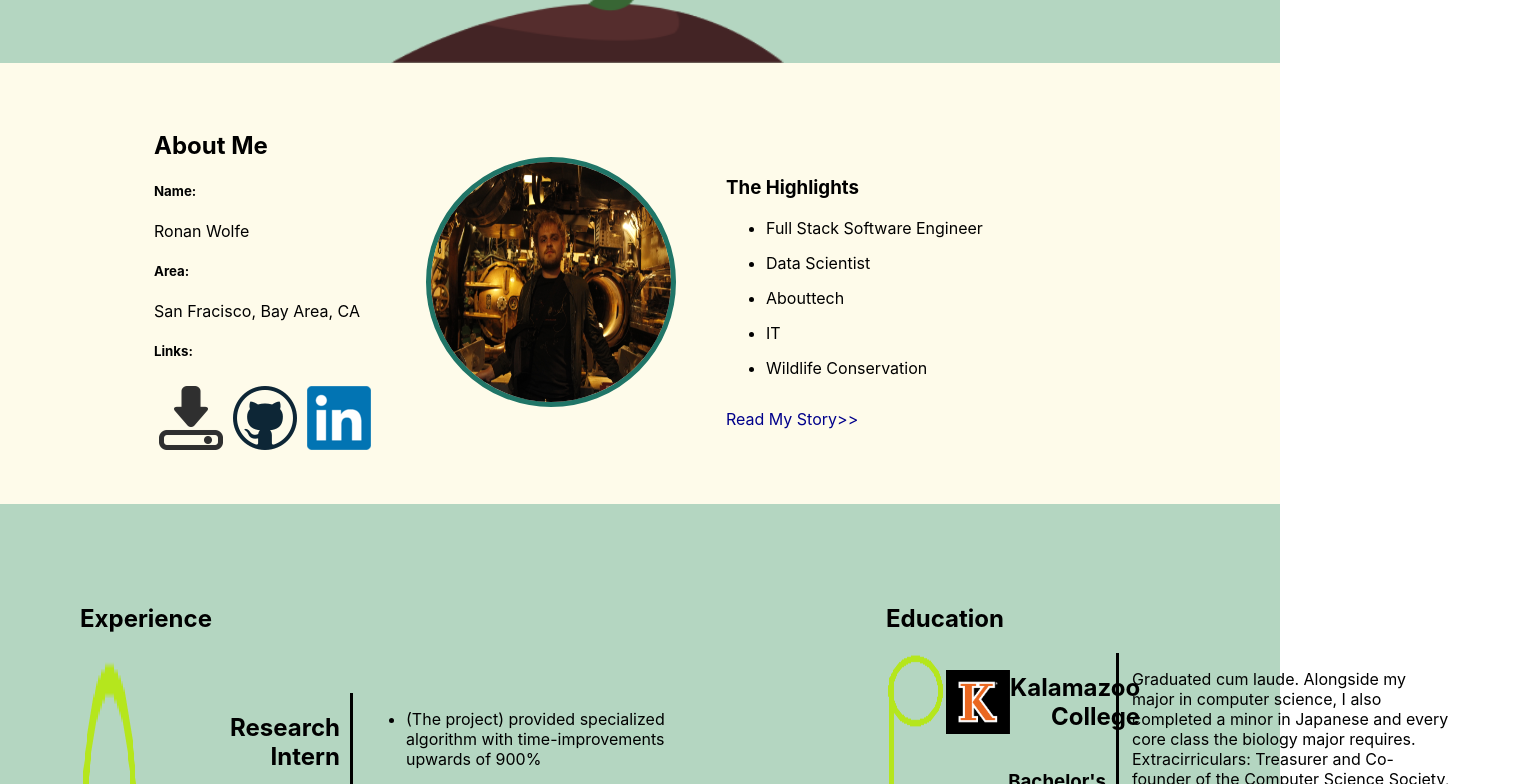
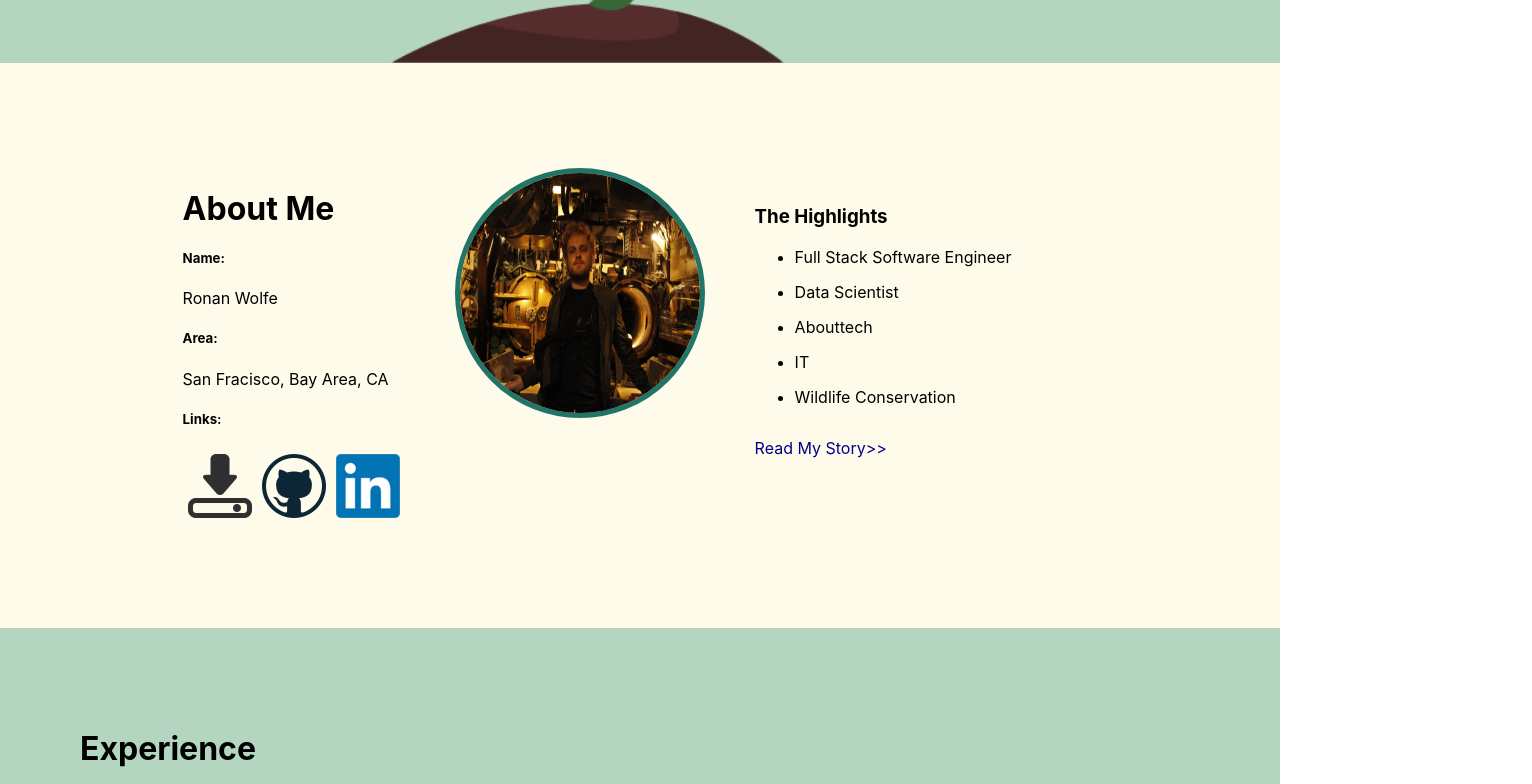
Before and after one commit to RonanGW/WolfGrove, a React (Create React App) app: page / in a window 1280 px wide. Shown: the part 900-1684 px from the top of the page, 1532 px wide, since content can reach past the window. Built offline with nearby package versions, Linux system fonts and the light colour scheme.

Commit message:
Centered About Section Formatted Portfolio Section Increased Text Size

```diff
--- a/src/About.js
+++ b/src/About.js
@@ -35,8 +35,9 @@ class About extends Component {
         return (
             <div className="About">
                 <div className="About-content">
+                    <div className="About-Left">
                         <div className="About-item">
-                        <h2>About Me</h2>
+                            <h1>About Me</h1>
                             <h5>Name:</h5>
                             <p>Ronan Wolfe</p>
                             <h5>Area:</h5>
@@ -48,6 +49,7 @@ class About extends Component {
                         </div>
                         <div className="About-item">
                             <img src="pfp.jpg" className="About-PFP" />
+                        </div>
                     </div>
                     <div className="About-item">
                         <div className={this.state.highlights ? 'fadeIn' : 'fadeOut'}>
--- a/src/App.css
+++ b/src/App.css
@@ -69,14 +69,19 @@
 
 .About {
     background-color: #FEFBEA;
-    padding: 3vh;
+    padding: 10vh;
+}
+
+.About-Left {
+    width: 58%;
+    display: flex;
+    justify-content: end;
+    flex-flow: row wrap;
 }
 
 .About-content {
     display: flex;
-    justify-content: center;
     flex-flow: row wrap;
-    align-items: center;
 }
 
 .About-item {
@@ -110,6 +115,7 @@
 .Resume {
     display: flex;
     flex-direction: row;
+    flex-flow: row wrap;
 }
 
 .Resume-section {
@@ -152,6 +158,34 @@
     width: 40vh;
 }
 
+/* Portfolio Section */
+
+.Portfolio {
+    padding: 10vh;
+    background-color: #FEFBEA;
+}
+.Portfolio-Content {
+    display: flex;
+    align-content: center;
+    justify-content: center;
+    flex-direction: row;
+    flex-flow: row wrap;
+}
+
+.Project-Button-Container {
+    width: 80vh;
+    height: 20vh;
+}
+
+.Project-Button {
+    width: 75vh;
+    height: 15vh;
+    background-color: #207567;
+    border: 0px;
+    font-size: 30px;
+    color: azure;
+}
+
 /* Footer Section */
 
 .Footer {
--- a/src/App.js
+++ b/src/App.js
@@ -19,8 +19,7 @@ class App extends Component {
                     </div>
                     <div className="header-button">
                         <Link className="header-button" to="Intro" spy={true} smooth={true} offset={-120}>Intro</Link>
-                        <Link className="header-button" to="Bio" spy={true} smooth={true} offset={-95}>About</Link>
-                        <Link className="header-button" to="Education" spy={true} smooth={true}>Education</Link>
+                        <Link className="header-button" to="About" spy={true} smooth={true} offset={-95}>About</Link>
                         <Link className="header-button" to="Resume" spy={true} smooth={true}>Resume</Link>
                         <Link className="header-button" to="Portfolio" spy={true} smooth={true}>Portfolio</Link>
                         <Link className="header-button" to="Testimonials" spy={true} smooth={true}>Testimonials</Link>
--- a/src/Portfolio.js
+++ b/src/Portfolio.js
@@ -10,12 +10,21 @@ class Portfolio extends Component {
     render() {
         return (
             <div className="Portfolio">
-                <h2>Portfolio</h2>
-                <p>I will be making custom descriptions for these projects in time, but at the moment these are links to all my biggest projects of professional nature (i.e not game dev)</p>
-                <button onClick={this.Redirect.bind(this, "")}>This page!</button>
-                <button onClick={this.Redirect.bind(this, "https://github.com/pcdslab/PHYNGSD")}>PhyNGSD</button>
-                <button onClick={this.Redirect.bind(this, "https://github.com/langstonhowley/seminar-webpage")}>Bio-Loss</button>
-                <button onClick={this.Redirect.bind(this, "https://github.com/GenesisMM/TIPO")}>TIPO</button>
+                <h1>Portfolio</h1>
+                <div className="Portfolio-Content">
+                    <div className="Project-Button-Container" >
+                        <button className="Project-Button" onClick={this.Redirect.bind(this, "")}>WolfGrove</button>
+                    </div>
+                    <div className="Project-Button-Container" >
+                        <button className="Project-Button" style={{ backgroundColor: "#18191A" }} onClick={this.Redirect.bind(this, "https://github.com/pcdslab/PHYNGSD")}>PhyNGSD</button>
+                    </div>
+                    <div className="Project-Button-Container" >
+                        <button className="Project-Button" onClick={this.Redirect.bind(this, "https://github.com/langstonhowley/seminar-webpage")}>Bio-Loss</button>
+                    </div>
+                    <div className="Project-Button-Container" >
+                        <button className="Project-Button" style={{ backgroundColor: "#DFEAE2", color: "#18191A" }} onClick={this.Redirect.bind(this, "https://github.com/GenesisMM/TIPO")}>TIPO</button>
+                    </div>
+                </div>
             </div>
         );
     }
--- a/src/Resume.js
+++ b/src/Resume.js
@@ -7,7 +7,7 @@ class Resume extends Component {
             <div className="Resume">
                 <div className="Resume-section">
                     <div>
-                        <h2>Experience</h2>
+                        <h1>Experience</h1>
                         <div style={{ display: "flex", flexDirection: "row" }}>
                             <img src="./LeafWalls.png" />
                                 <div>
@@ -168,7 +168,7 @@ class Resume extends Component {
                 </div>
                 <div className="Resume-section">
                     <div>
-                        <h2>Education</h2>
+                        <h1>Education</h1>
                         <div style={{ display: "flex", flexDirection: "row" }}>
                             <img src="./LeafWalls.png" />
                             <div>
```
Lines whose indentation alone changed are shown as unchanged.
